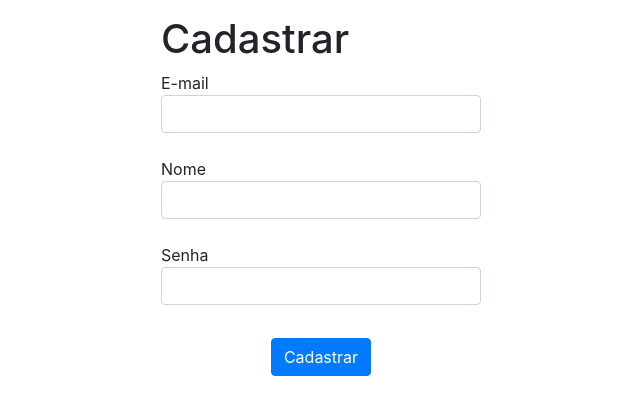
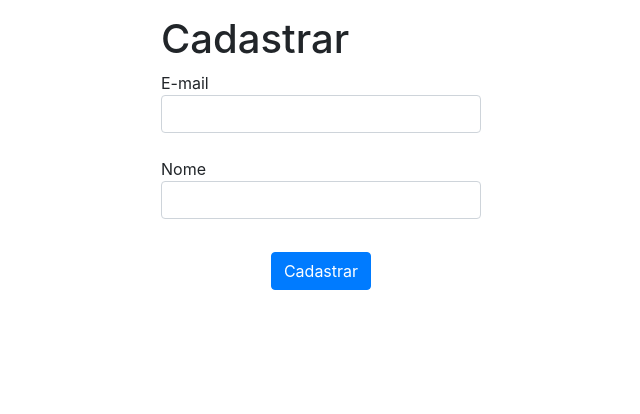
Before and after one commit to projeto-integrador-feevale-201802/frontend, a Vue app: page /cadastrar-usuario in a window 1280 px wide. Shown: the top 414 px of the page, without its empty margins (319-959 px from the left). Built offline with nearby package versions, Linux system fonts and the light colour scheme.

Commit message:
remove password from register

```diff
--- a/src/views/CadastrarUsuario.vue
+++ b/src/views/CadastrarUsuario.vue
@@ -5,7 +5,6 @@
     <form class="login" @submit.prevent="cadastrarUsuario">
       <input-box texto="E-mail" tipo="email" v-model="email" />
       <input-box texto="Nome" tipo="text" v-model="nome" />
-      <input-box texto="Senha" tipo="password" v-model="senha" />
 
       <error-box v-if="erros.length" :erros="erros" />
 
@@ -37,7 +36,6 @@ export default {
     return {
       nome: '',
       email: '',
-      senha: '',
       erros: [],
       exibirModalSucesso: false
     }
@@ -49,7 +47,6 @@ export default {
     cadastrarUsuario() {
       const dados = {
         name: this.nome,
-        password: this.senha,
         email: this.email
       }
 
```
